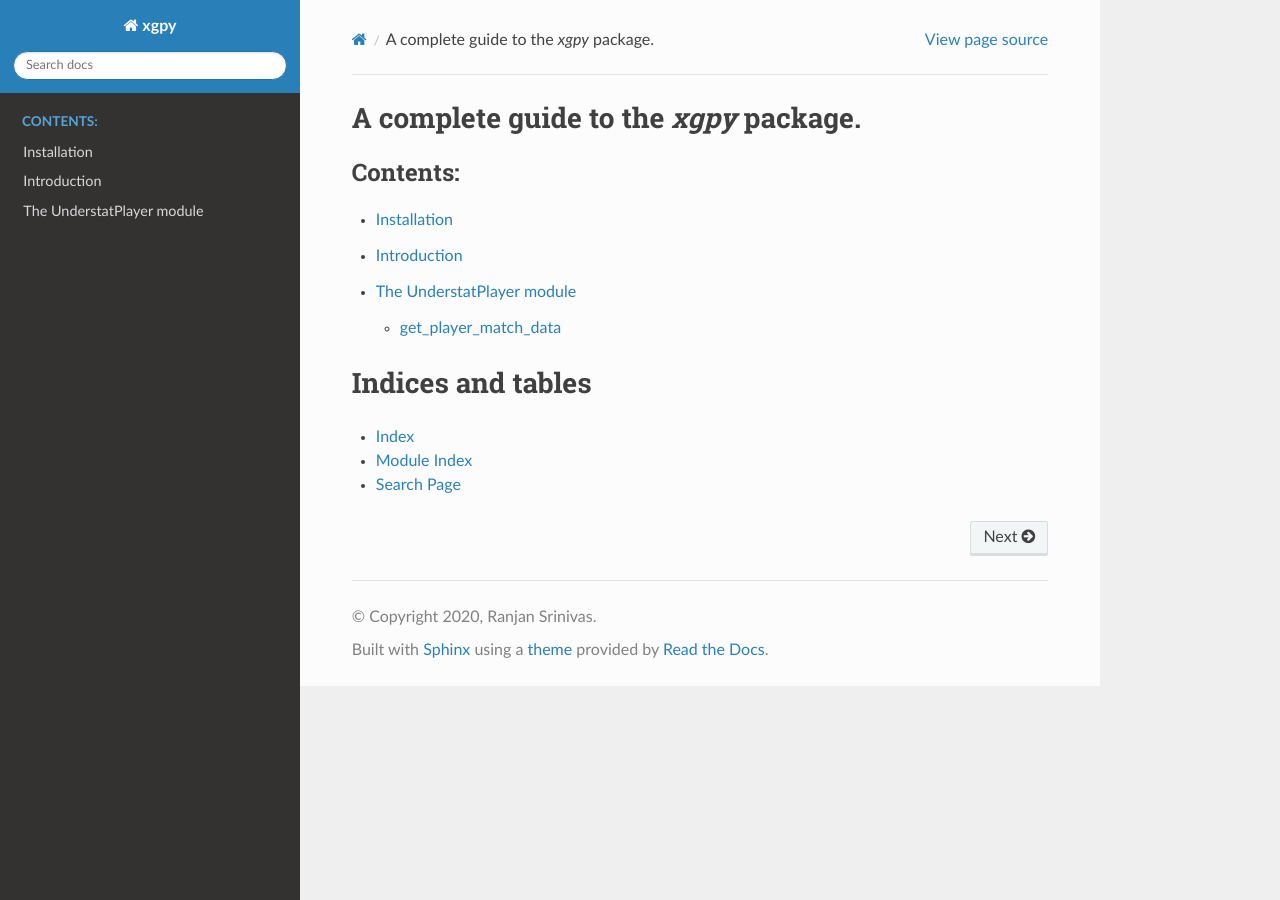
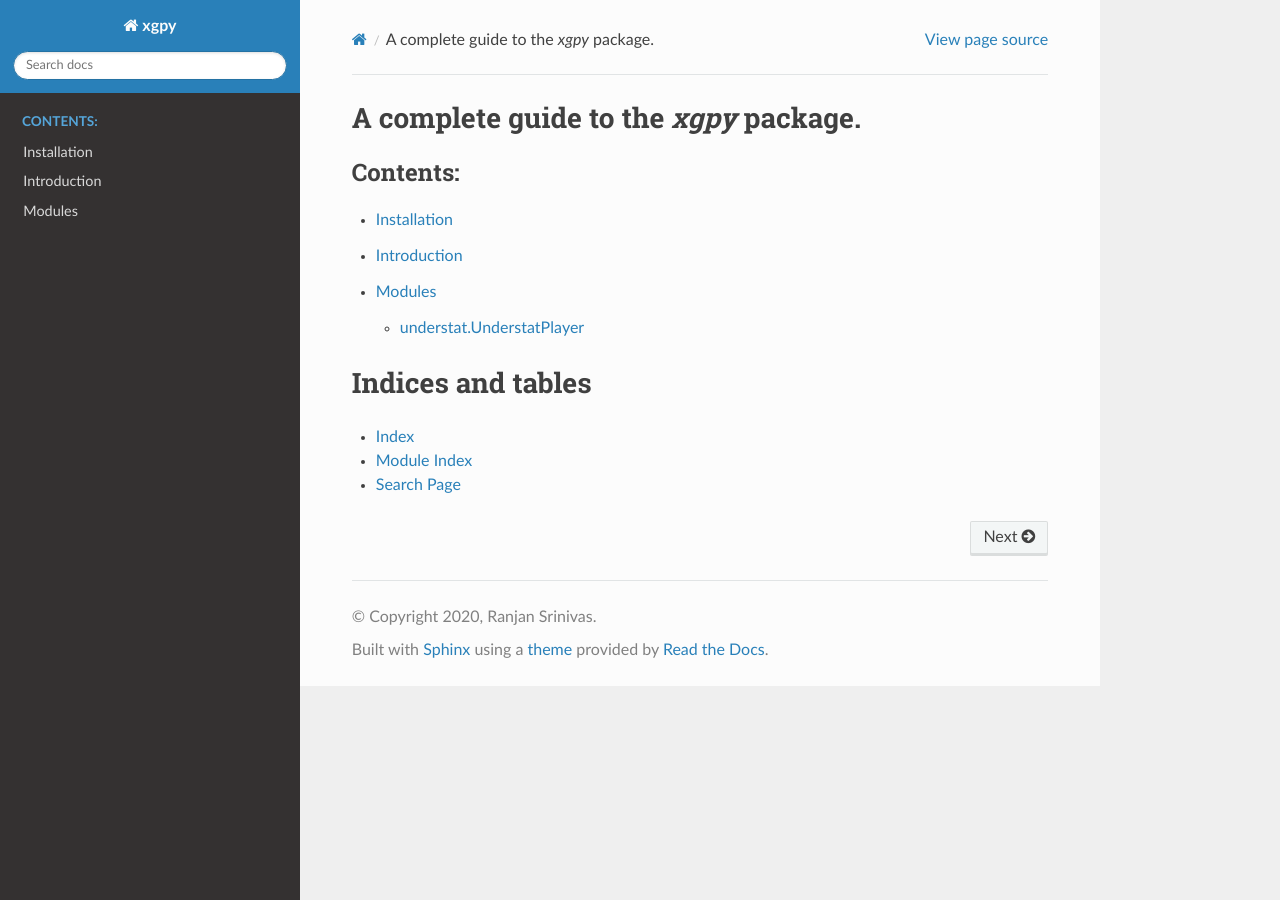
Before and after one commit to rkaahean/xgpy, a Sphinx documentation site: the page built from docs/source/index.rst, in a window 1280 px wide. Built offline with Sphinx 7.4.7 and the Read the Docs theme 2.0.0, drawn with Linux system fonts in a browser that asks for light colours.

Commit message:
Refactored to gain individual control over functions

```diff
--- a/docs/source/index.rst
+++ b/docs/source/index.rst
@@ -7,7 +7,9 @@
 
    support/install
    support/introduction
-   understat/getting_started
+
+   modules
+
 
 
 Indices and tables
--- a/docs/source/understat/getting_started.rst
+++ /dev/null
@@ -1,8 +0,0 @@
-The UnderstatPlayer module
-====================================
-
-.. toctree::
-   :maxdepth: 2
-   :caption: Retrevining various statistics about a particular player
-
-   player/get_player_match_data
```
Also changed, not shown: docs/source/modules.rst (added, +8 -0 lines), docs/source/understat.rst (added, +25 -0 lines), docs/source/understat/player/get_player_match_data.rst (deleted, +0 -13 lines).
